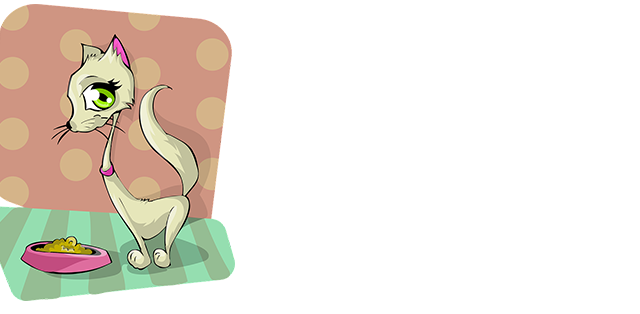
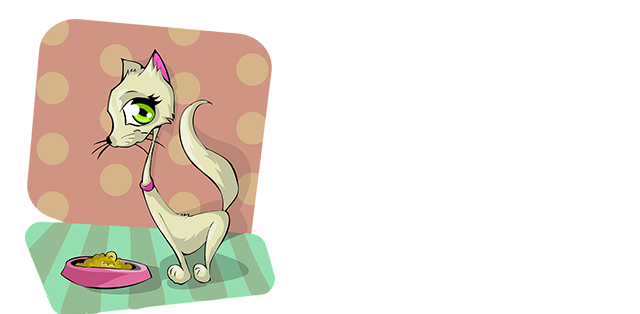
Before and after one commit to Octawer/Vue-Pet-Depot, a plain HTML site: page index.html in a window 1280 px wide. Shown: the part 86-400 px from the top of the page, without its empty margins (0-640 px from the left). Drawn offline with nearby package versions, Linux system fonts and the light colour scheme.

Commit message:
fix product margins

```diff
--- a/assets/css/app.css
+++ b/assets/css/app.css
@@ -31,3 +31,7 @@ body {
     font-size: 150%;
     margin-top: 50px;
 }
+
+.product {
+    margin: 25px;
+}
--- a/index.html
+++ b/index.html
@@ -3,8 +3,8 @@
 <head>
     <title>Vue.js Pet Depot</title>
     <script src="https://unpkg.com/vue"></script>
+    <link rel="stylesheet" href="https://maxcdn.bootstrapcdn.com/bootstrap/3.3.7/css/bootstrap.min.css" crossorigin="anonymous">
     <link rel="stylesheet" type="text/css" href="assets/css/app.css" />
-    <link rel="stylesheet" href="https://maxcdn.bootstrapcdn.com/bootstrap/3.3.7/css/bootstrap.min.css" crossorigin="anonymous">
 </head>
 
 <body>
@@ -41,7 +41,7 @@
                     id: 1001,
                     title: "Cat Food, 25lb bag",
                     description: "A 25 pound bag of <em>irresistible</em>," +
-                        "organic goodness for your cat.",
+                        " organic goodness for your cat.",
                     price: 2000,
                     image: "assets/images/product-fullsize.png"
                 }
```
